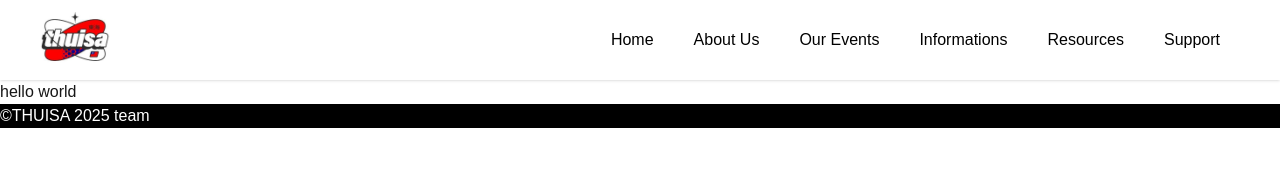
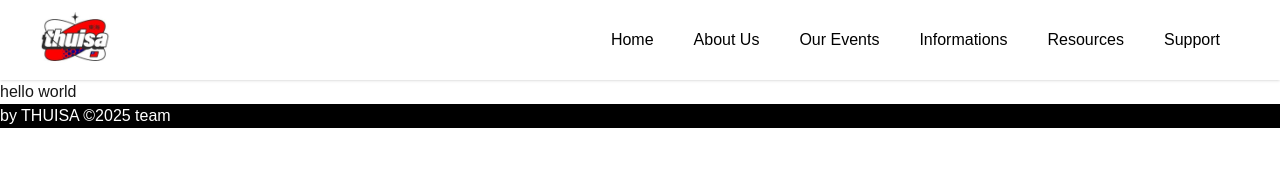
Before and after one commit to David930426/thuisa, a Next.js app: page / in a window 1280 px wide. Shown: the top 194 px of the page. Built offline with nearby package versions, Linux system fonts and the light colour scheme.

Commit message:
minor fix

```diff
--- a/app/layout.tsx
+++ b/app/layout.tsx
@@ -64,7 +64,7 @@ export default function RootLayout({
           {children}
         </body>
       </html>
-      <footer>&copy;THUISA 2025 team</footer>
+      <footer>by THUISA &copy;2025 team</footer>
     </>
   );
 }
```
